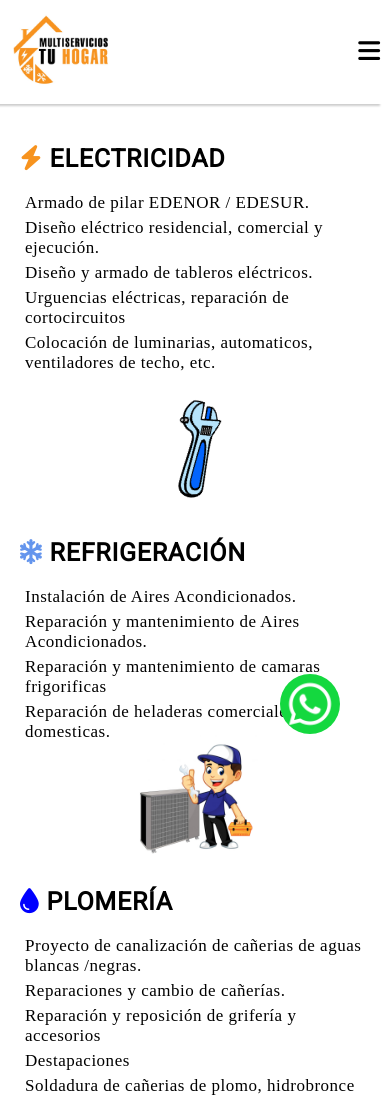
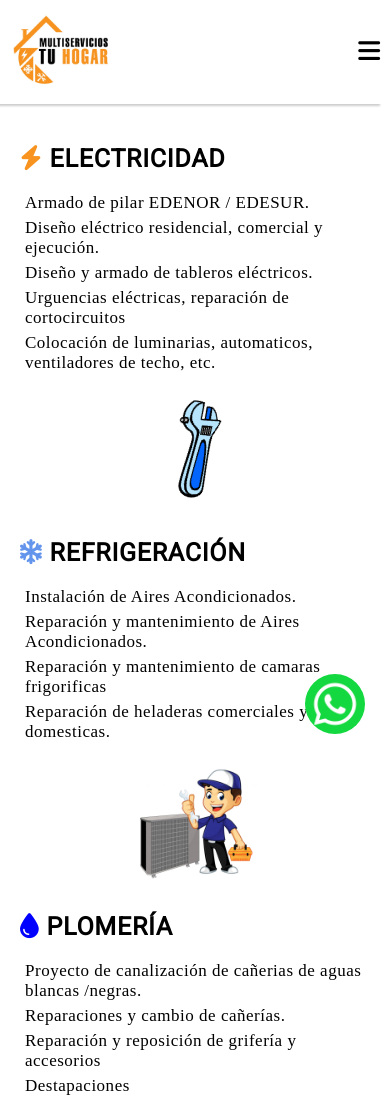
Before and after one commit to illpadrino/mi_proyecto, a website: page servicios.html in a window 390 px wide. Shown: the top 1100 px of the page. Drawn offline with Linux system fonts and the light colour scheme.

Commit message:
arreglo de animacion de refrigeracion

```diff
--- a/css/servicios.css
+++ b/css/servicios.css
@@ -274,7 +274,7 @@ footer ul li a img:hover{
     width: 60px;
     border-radius:50%;
     position: fixed;
-    right: 0px;
+    right: -25px;
     bottom: 110px;
     margin-right: 50px;
     }
@@ -321,6 +321,7 @@ footer ul li a img:hover{
 
         .refrigeracion__img{
             margin: 0 auto;
+            margin-top: 25px;
         }
 
 
```
